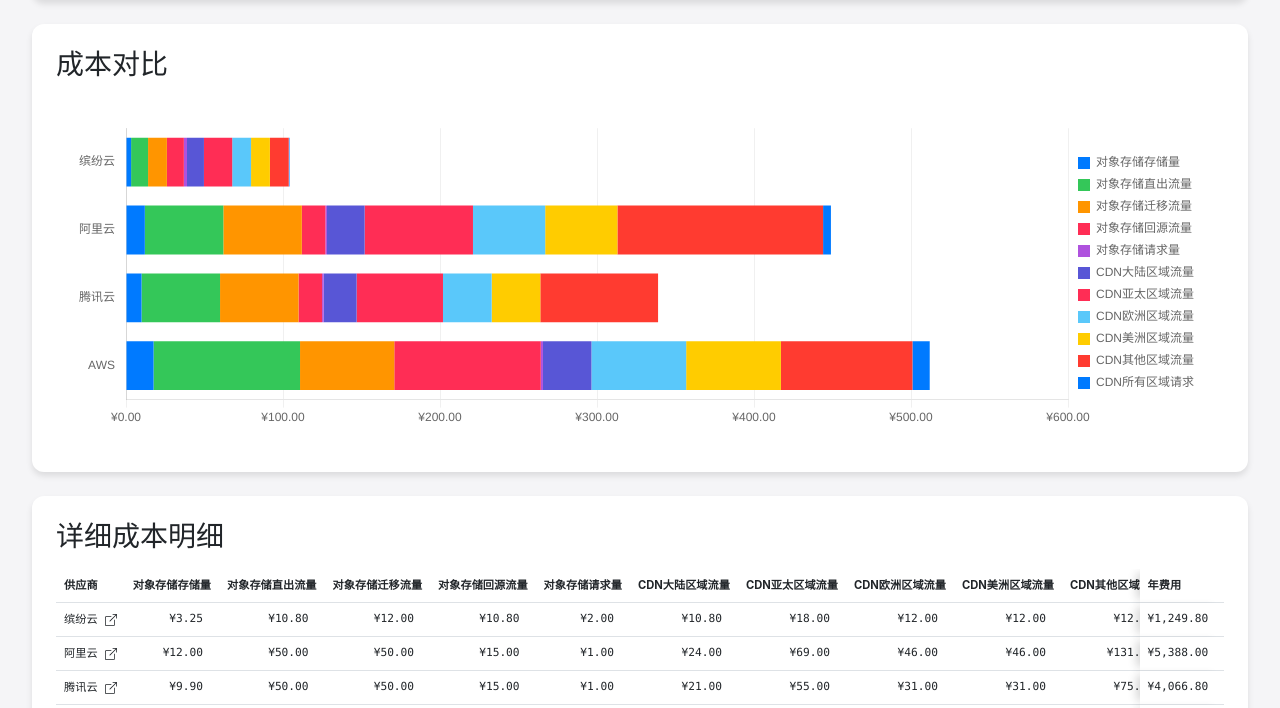
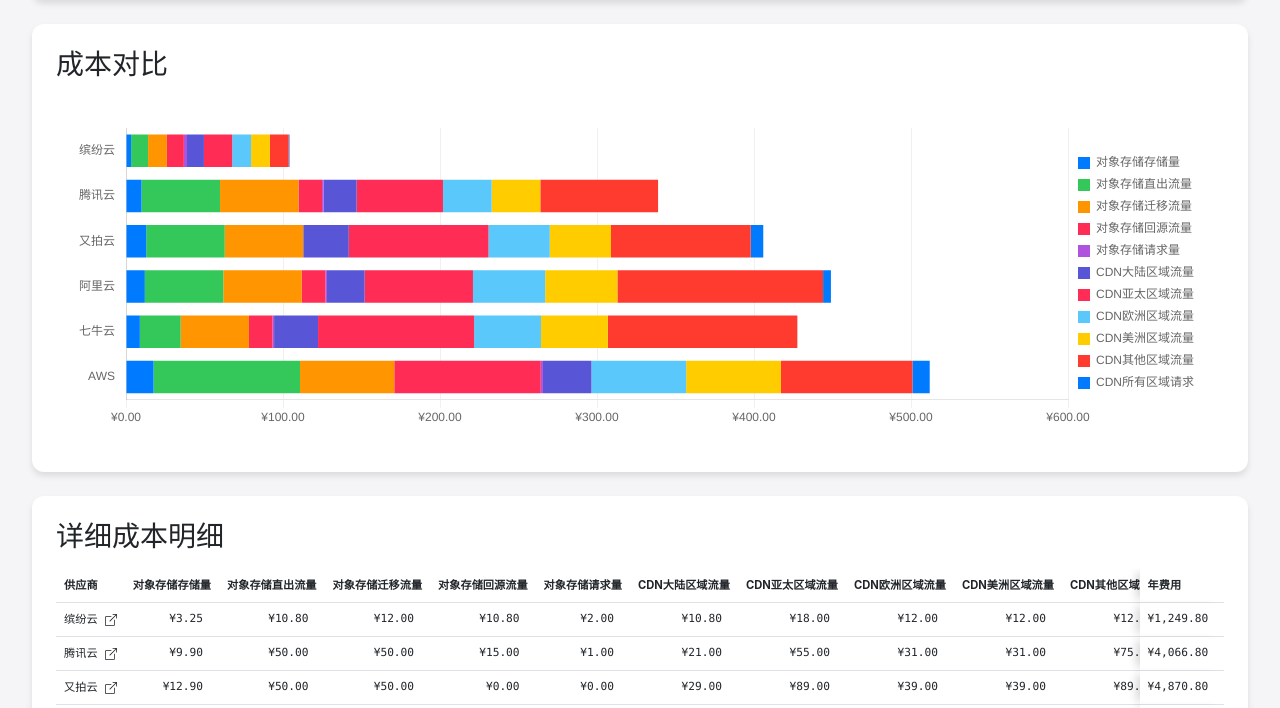
Before and after one commit to bitiful/cloud-prices, a plain HTML site: page index.html in a window 1280 px wide. Shown: the part 712-1420 px from the top of the page. Drawn offline with nearby package versions, Linux system fonts and the light colour scheme.

Commit message:
Update index.html
增加七牛和又拍云

```diff
--- a/index.html
+++ b/index.html
@@ -1,4 +1,3 @@
-
 <!DOCTYPE html>
 <html lang="zh">
 <head>
@@ -176,7 +175,7 @@
 </head>
 <body>
     <div class="container">
-        <h1 class="text-center mb-4">云服务成本计算器</h1>
+        <h1 class="text-center mb-4">云服务成本计算器（<a style="font: 0.5em;" href="https://github.com/bitiful/cloud-prices" target="_blank">GitHub</a>）</h1>
 
         <!-- 用量选择区 -->
         <div class="card p-4 mb-4">
@@ -288,6 +287,103 @@
                         ],
                     },
                 },
+                腾讯云: {
+                    website: 'https://cloud.tencent.com',
+                    storage: {
+                        对象存储存储量: [{ nextTier: -1, price: 0.099 }],
+                        对象存储直出流量: [
+                            { nextTier: -1, price: 0.5 },
+                        ],
+                        对象存储迁移流量: [
+                        { nextTier: -1, price: 0.5 },
+                        ],
+                        对象存储回源流量: [
+                            { nextTier: -1, price: 0.15 },
+                        ],
+                        对象存储请求量: [
+                            { nextTier: -1, price: 0.01 },
+                        ],
+                    },
+                    cdn: {
+                        CDN大陆区域流量: [
+                            { nextTier: 2000, price: 0.21 },
+                            { nextTier: 8000, price: 0.2 },
+                            { nextTier: 40000, price: 0.18 },
+                            { nextTier: 50000, price: 0.15 },
+                            { nextTier: -1, price: 0.11 },
+                        ],
+                        CDN亚太区域流量: [
+                            { nextTier: 10000, price: 0.55 },
+                            { nextTier: 40000, price: 0.61 },
+                            { nextTier: 50000, price: 0.47 },
+                            { nextTier: 100000, price: 0.41 },
+                            { nextTier: -1, price: 0.35 },
+                        ],
+                        CDN欧洲区域流量: [
+                            { nextTier: 10000, price: 0.31 },
+                            { nextTier: 40000, price: 0.26 },
+                            { nextTier: 50000, price: 0.22 },
+                            { nextTier: 100000, price: 0.18 },
+                            { nextTier: -1, price: 0.14 },
+                        ],
+                        CDN美洲区域流量: [
+                            { nextTier: 10000, price: 0.31 },
+                            { nextTier: 40000, price: 0.26 },
+                            { nextTier: 50000, price: 0.22 },
+                            { nextTier: 100000, price: 0.18 },
+                            { nextTier: -1, price: 0.14 },
+                        ],
+                        CDN其他区域流量: [
+                            { nextTier: 10000, price: 0.75 },
+                            { nextTier: 40000, price: 0.7 },
+                            { nextTier: 50000, price: 0.66 },
+                            { nextTier: 100000, price: 0.61 },
+                            { nextTier: -1, price: 0.56 },
+                        ],
+                        CDN所有区域请求: [
+                            { nextTier: 500, price: 0.0 },
+                            { nextTier: -1, price: 0.05 },
+                        ],
+                    },
+                },
+                又拍云: {
+                    website: 'https://www.upyun.com/',
+                    storage: {
+                        对象存储存储量: [{ nextTier: -1, price: 0.129 }],
+                        对象存储直出流量: [
+                            { nextTier: -1, price: 0.5 },
+                        ],
+                        对象存储迁移流量: [
+                            { nextTier: -1, price: 0.5 },
+                        ],
+                        对象存储回源流量: [
+                            { nextTier: -1, price: 0.0 },
+                        ],
+                        对象存储请求量: [
+                            { nextTier: -1, price: 0.0 },
+                        ],
+                    },
+                    cdn: {
+                        CDN大陆区域流量: [
+                            { nextTier: -1, price: 0.29 },
+                        ],
+                        CDN亚太区域流量: [
+                            { nextTier: -1, price: 0.89 },
+                        ],
+                        CDN欧洲区域流量: [
+                            { nextTier: -1, price: 0.39 },
+                        ],
+                        CDN美洲区域流量: [
+                            { nextTier: -1, price: 0.39 },
+                        ],
+                        CDN其他区域流量: [
+                            { nextTier: -1, price: 0.89 },
+                        ],
+                        CDN所有区域请求: [
+                            { nextTier: -1, price: 0.08 },
+                        ],
+                    },
+                },
                 阿里云: {
                     website: 'https://www.aliyun.com',
                     storage: {
@@ -350,15 +446,22 @@
                         ],
                     },
                 },
-            腾讯云: {
-                    website: 'https://cloud.tencent.com',
+                七牛云: {
+                    website: 'https://www.qiniu.com',
                     storage: {
-                        对象存储存储量: [{ nextTier: 10, price: 0.099 }],
+                        对象存储存储量: [
+                            { nextTier: 10, price: 0.0 },
+                            { nextTier: 990, price: 0.098 },
+                            { nextTier: 199000, price: 0.095 },
+                            { nextTier: 4800000, price: 0.092 },
+                            { nextTier: -1, price: 0.089 },
+                        ],
                         对象存储直出流量: [
-                            { nextTier: -1, price: 0.5 },
+                            { nextTier: 100000, price: 0.26 },
+                            { nextTier: -1, price: 0.24 },
                         ],
                         对象存储迁移流量: [
-                        { nextTier: -1, price: 0.5 },
+                            { nextTier: -1, price: 0.435 },
                         ],
                         对象存储回源流量: [
                             { nextTier: -1, price: 0.15 },
@@ -369,43 +472,32 @@
                     },
                     cdn: {
                         CDN大陆区域流量: [
-                            { nextTier: 2000, price: 0.21 },
-                            { nextTier: 8000, price: 0.2 },
-                            { nextTier: 40000, price: 0.18 },
-                            { nextTier: 50000, price: 0.15 },
-                            { nextTier: -1, price: 0.11 },
+                            { nextTier: 100000, price: 0.28 },
+                            { nextTier: 900000, price: 0.23 },
+                            { nextTier: -1, price: 0.18 },
                         ],
                         CDN亚太区域流量: [
-                            { nextTier: 10000, price: 0.55 },
-                            { nextTier: 40000, price: 0.61 },
-                            { nextTier: 50000, price: 0.47 },
-                            { nextTier: 100000, price: 0.41 },
-                            { nextTier: -1, price: 0.35 },
+                            { nextTier: 10000, price: 0.14 * 7.1 },
+                            { nextTier: 40000, price: 0.12 * 7.1 },
+                            { nextTier: -1, price: 0.1 * 7.1 },
                         ],
                         CDN欧洲区域流量: [
-                            { nextTier: 10000, price: 0.31 },
-                            { nextTier: 40000, price: 0.26 },
-                            { nextTier: 50000, price: 0.22 },
-                            { nextTier: 100000, price: 0.18 },
-                            { nextTier: -1, price: 0.14 },
+                            { nextTier: 10000, price: 0.06 * 7.1 },
+                            { nextTier: 40000, price: 0.05 * 7.1 },
+                            { nextTier: -1, price: 0.04 * 7.1 },
                         ],
                         CDN美洲区域流量: [
-                            { nextTier: 10000, price: 0.31 },
-                            { nextTier: 40000, price: 0.26 },
-                            { nextTier: 50000, price: 0.22 },
-                            { nextTier: 100000, price: 0.18 },
-                            { nextTier: -1, price: 0.14 },
+                            { nextTier: 10000, price: 0.06 * 7.1 },
+                            { nextTier: 40000, price: 0.05 * 7.1 },
+                            { nextTier: -1, price: 0.04 * 7.1 },
                         ],
                         CDN其他区域流量: [
-                            { nextTier: 10000, price: 0.75 },
-                            { nextTier: 40000, price: 0.7 },
-                            { nextTier: 50000, price: 0.66 },
-                            { nextTier: 100000, price: 0.61 },
-                            { nextTier: -1, price: 0.56 },
+                            { nextTier: 10000, price: 0.17 * 7.1 },
+                            { nextTier: 40000, price: 0.15 * 7.1 },
+                            { nextTier: -1, price: 0.13 * 7.1 },
                         ],
                         CDN所有区域请求: [
-                            { nextTier: 500, price: 0.0 },
-                            { nextTier: -1, price: 0.05 },
+                            { nextTier: -1, price: 0.0 },
                         ],
                     },
                 },
```
